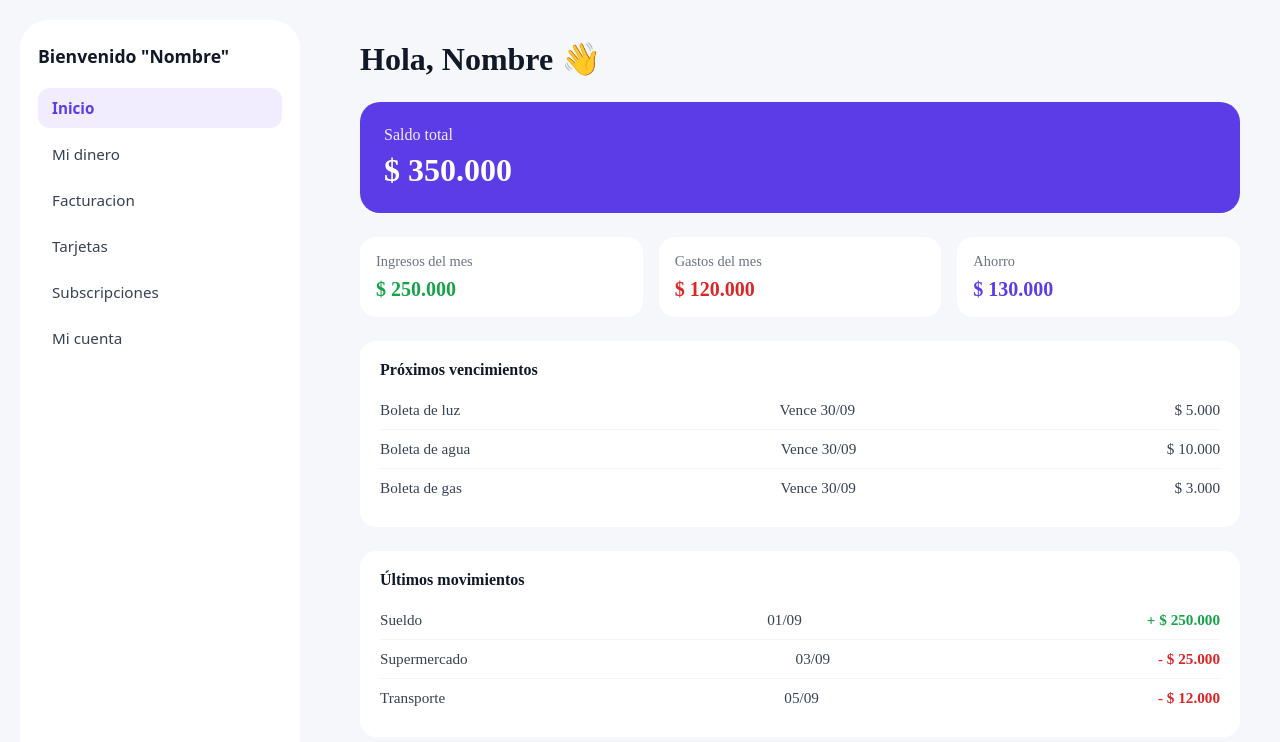
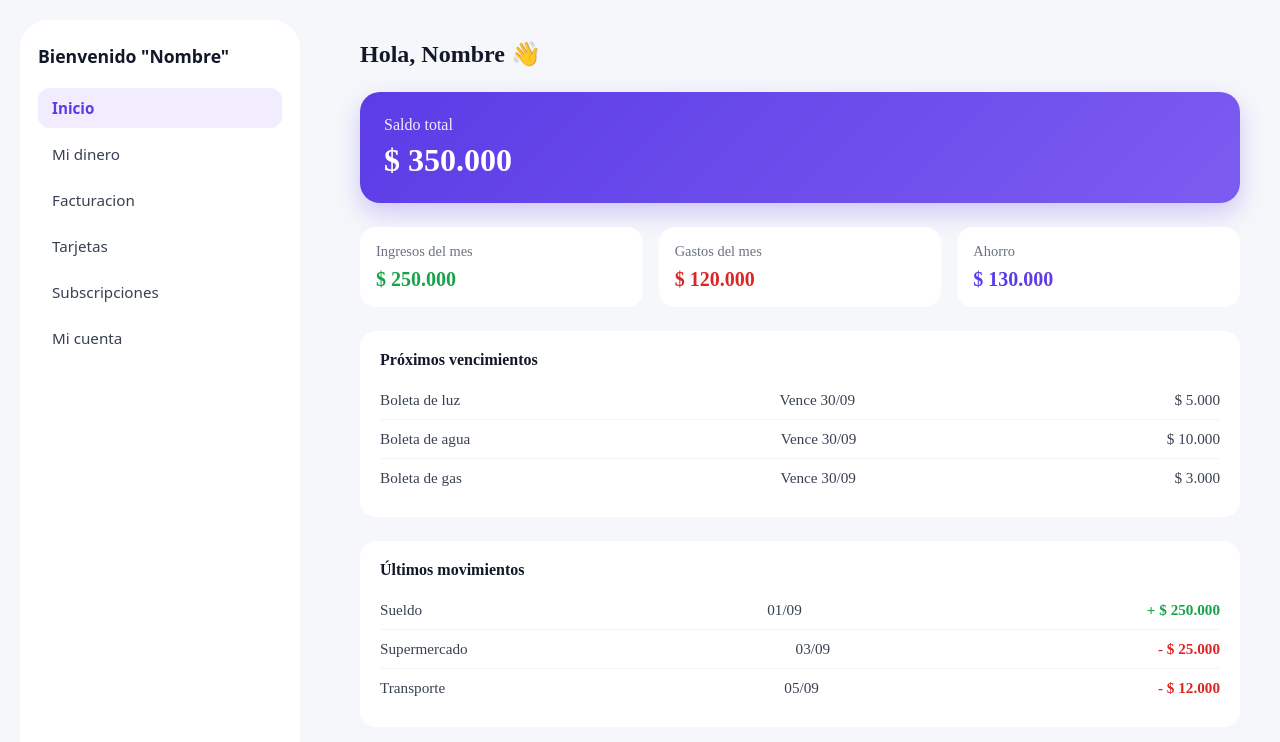
Before and after one commit to tomisanti05/Sistema-Gestion-Finanzas, a React (Vite) app in the folder apps/frontend/: page /inicio in a window 1280 px wide. Shown: the top 742 px of the page. Built offline with nearby package versions, Linux system fonts and the light colour scheme.

Commit message:
le doy mas jerarquia a la tarjeta de saldo

```diff
--- a/apps/frontend/src/pages/inicio.css
+++ b/apps/frontend/src/pages/inicio.css
@@ -8,14 +8,17 @@
 
 .inicio h1 {
   color: #111827;
+  font-size: 1.5rem;
+  font-weight: 600;
   margin: 0;
 }
 
 .saldo-card {
-  background-color: #5b3ce6;
+  background: linear-gradient(135deg, #5b3ce6, #7c5cf0);
   color: #ffffff;
   padding: 24px;
   border-radius: 20px;
+  box-shadow: 0 10px 24px rgba(91, 60, 230, 0.25);
 }
 
 .saldo-card h2 {
```
